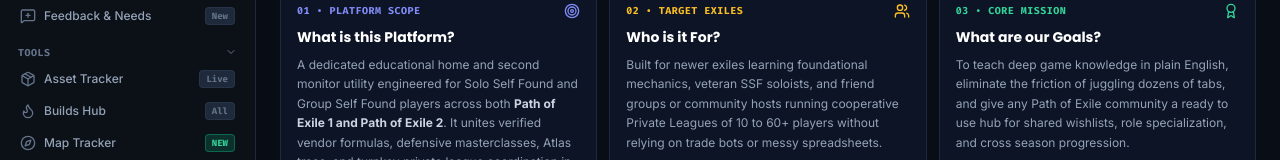
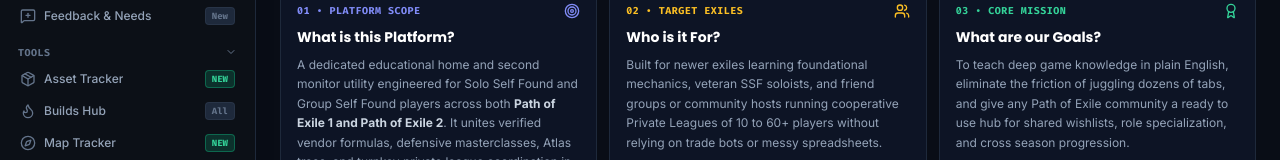
Before and after one commit to Leuie/exile-ssf, a React (Vite) app: page / in a window 1280 px wide. Shown: the part 357-517 px from the top of the page. Built offline with nearby package versions, Linux system fonts and the light colour scheme.

Commit message:
Set NEW badge on Asset Tracker alongside Map Tracker in Sidebar

```diff
--- a/src/components/Sidebar.tsx
+++ b/src/components/Sidebar.tsx
@@ -154,7 +154,7 @@ interface NavGroup {
     {
       title: 'Tools',
       items: [
-        { id: 'asset_tracker', label: 'Asset Tracker', icon: Package, badge: 'Live' },
+        { id: 'asset_tracker', label: 'Asset Tracker', icon: Package, badge: 'NEW' },
         { id: 'builds', label: 'Builds Hub', icon: Flame, badge: 'All' },
         { id: 'map_tracker', label: 'Map Tracker', icon: Compass, badge: 'NEW' }
       ]
@@ -203,7 +203,7 @@ interface NavGroup {
     {
       title: 'Tools',
       items: [
-        { id: 'asset_tracker', label: 'Asset Tracker', icon: Package, badge: 'Live' },
+        { id: 'asset_tracker', label: 'Asset Tracker', icon: Package, badge: 'NEW' },
         { id: 'builds', label: 'Builds Hub', icon: Flame, badge: 'All' },
         { id: 'map_tracker', label: 'Map Tracker', icon: Compass, badge: 'NEW' }
       ]
```
